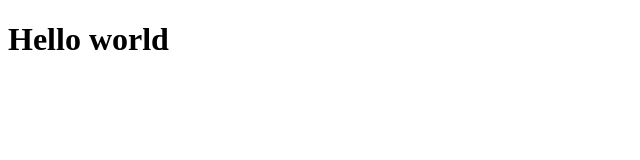
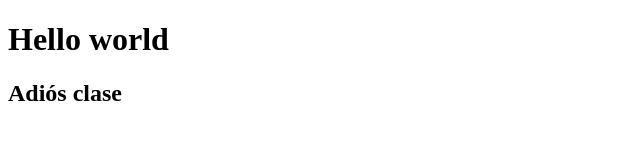
Before and after one commit to LordCitas/10-03-2025, a plain HTML site: page index.html in a window 1280 px wide. Shown: the whole page, without its empty margins (0-640 px from the left). Drawn offline with Linux system fonts and the light colour scheme.

Commit message:
Otro commit más

```diff
--- a/index.html
+++ b/index.html
@@ -8,5 +8,6 @@
 </head>
 <body>
     <h1>Hello world</h1>
+    <h2>Adiós clase</h2>
 </body>
 </html>
```
